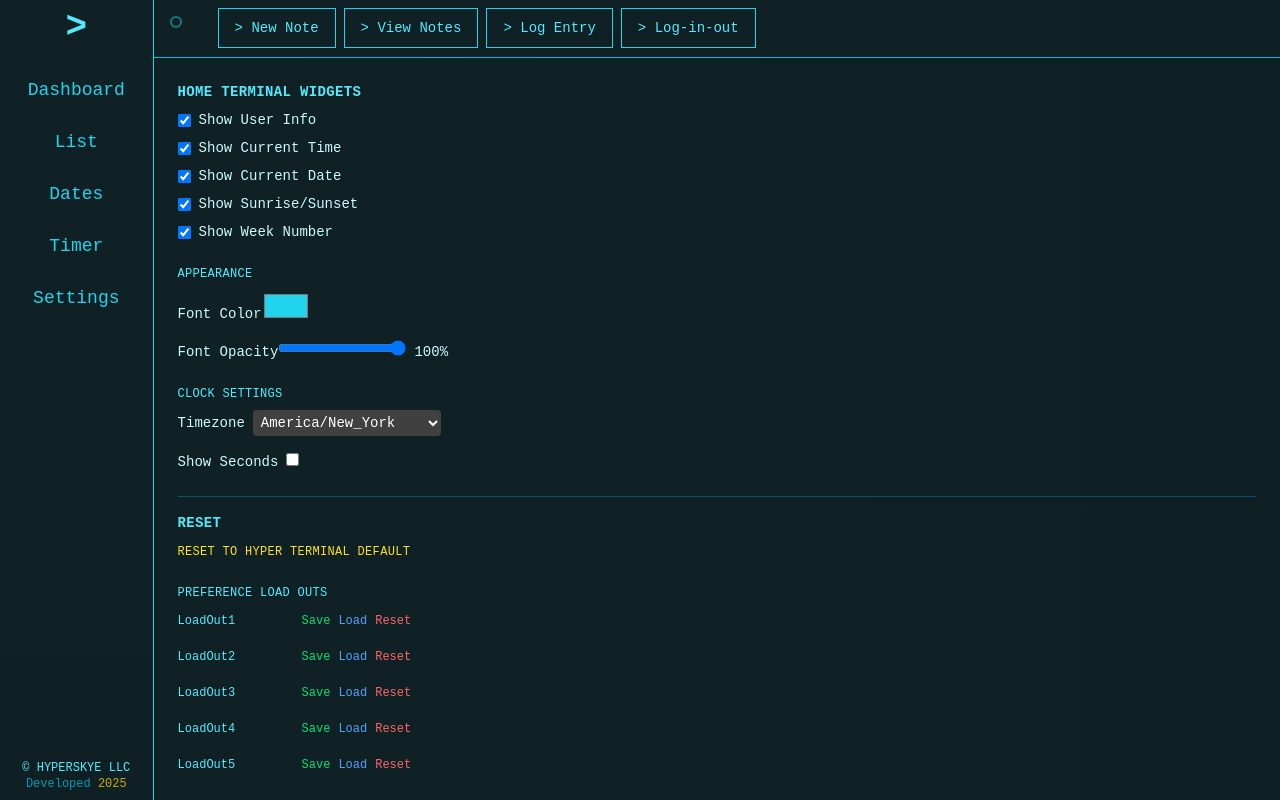
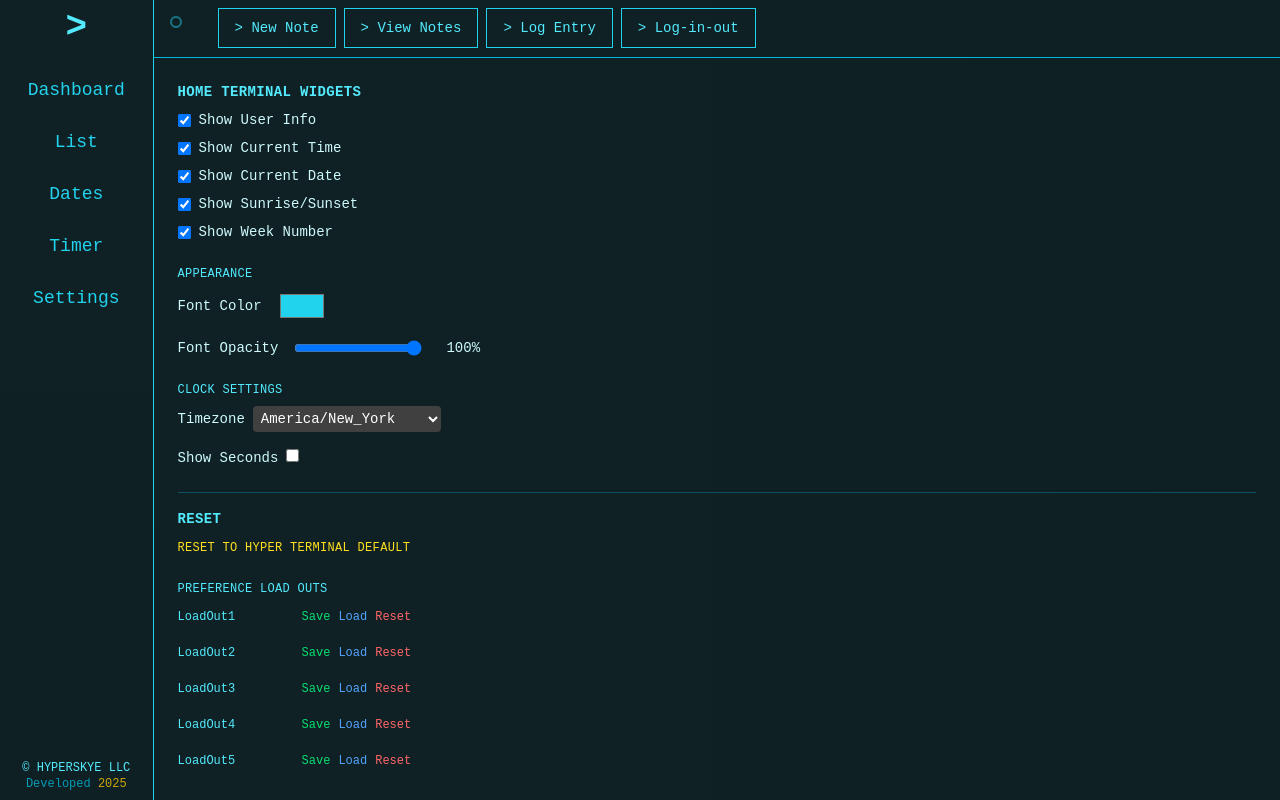
Before and after one commit to thachghub/terminal-notes-app-v2, a Next.js app: page /settings in a window 1280 px wide. Built offline with nearby package versions, Linux system fonts and the light colour scheme; a web font is replaced by a local one.

Commit message:
Fix: Align Font Color and Font Opacity controls horizontally for better spacing and readability

```diff
--- a/src/components/settings/FontColorPicker.tsx
+++ b/src/components/settings/FontColorPicker.tsx
@@ -6,8 +6,8 @@ export default function FontColorPicker() {
   const setFontColor = usePreferencesStore(s => s.setFontColor);
 
   return (
-    <div>
-      <label htmlFor="font-color">Font Color</label>
+    <div className="flex items-center gap-4">
+      <label htmlFor="font-color" className="whitespace-nowrap">Font Color</label>
       <input
         id="font-color"
         type="color"
--- a/src/components/settings/FontOpacitySlider.tsx
+++ b/src/components/settings/FontOpacitySlider.tsx
@@ -6,8 +6,8 @@ export default function FontOpacitySlider() {
   const setFontOpacity = usePreferencesStore(s => s.setFontOpacity);
 
   return (
-    <div>
-      <label htmlFor="font-opacity">Font Opacity</label>
+    <div className="flex items-center gap-4">
+      <label htmlFor="font-opacity" className="whitespace-nowrap">Font Opacity</label>
       <input
         id="font-opacity"
         type="range"
```
